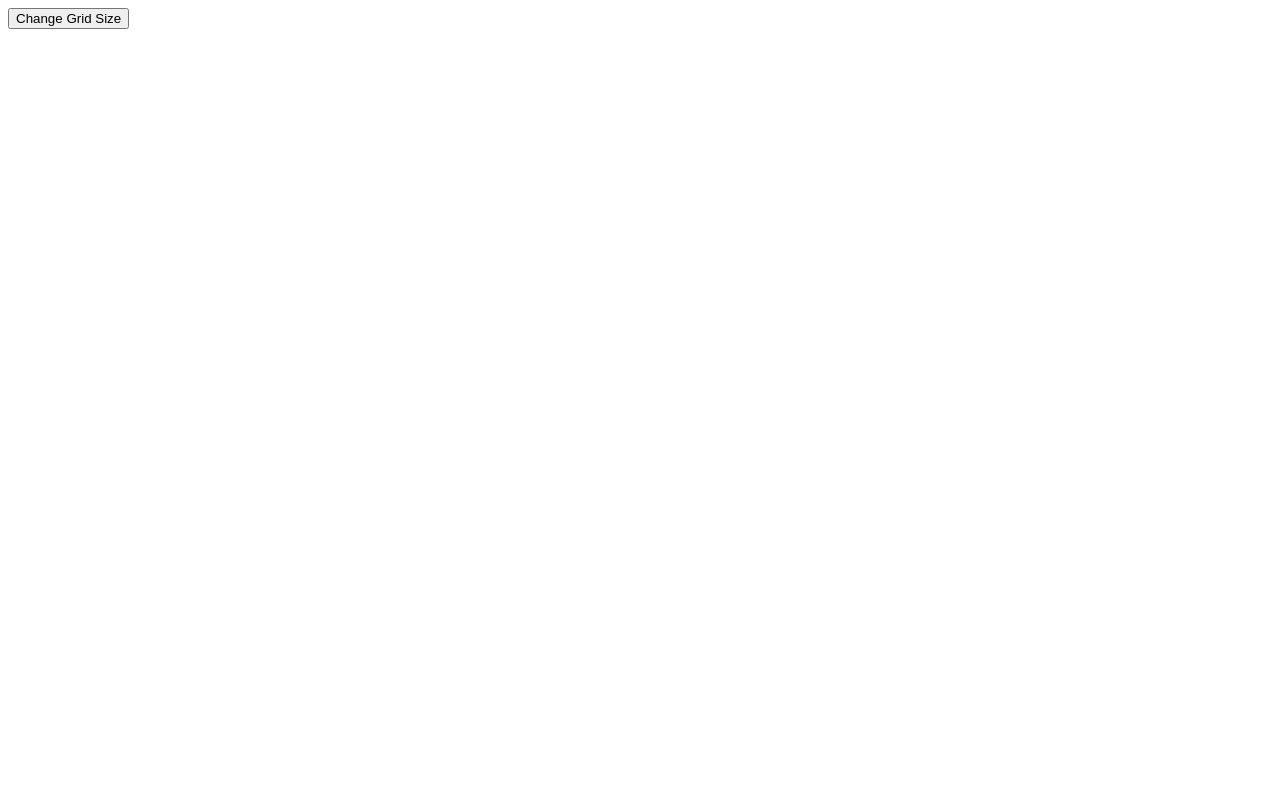
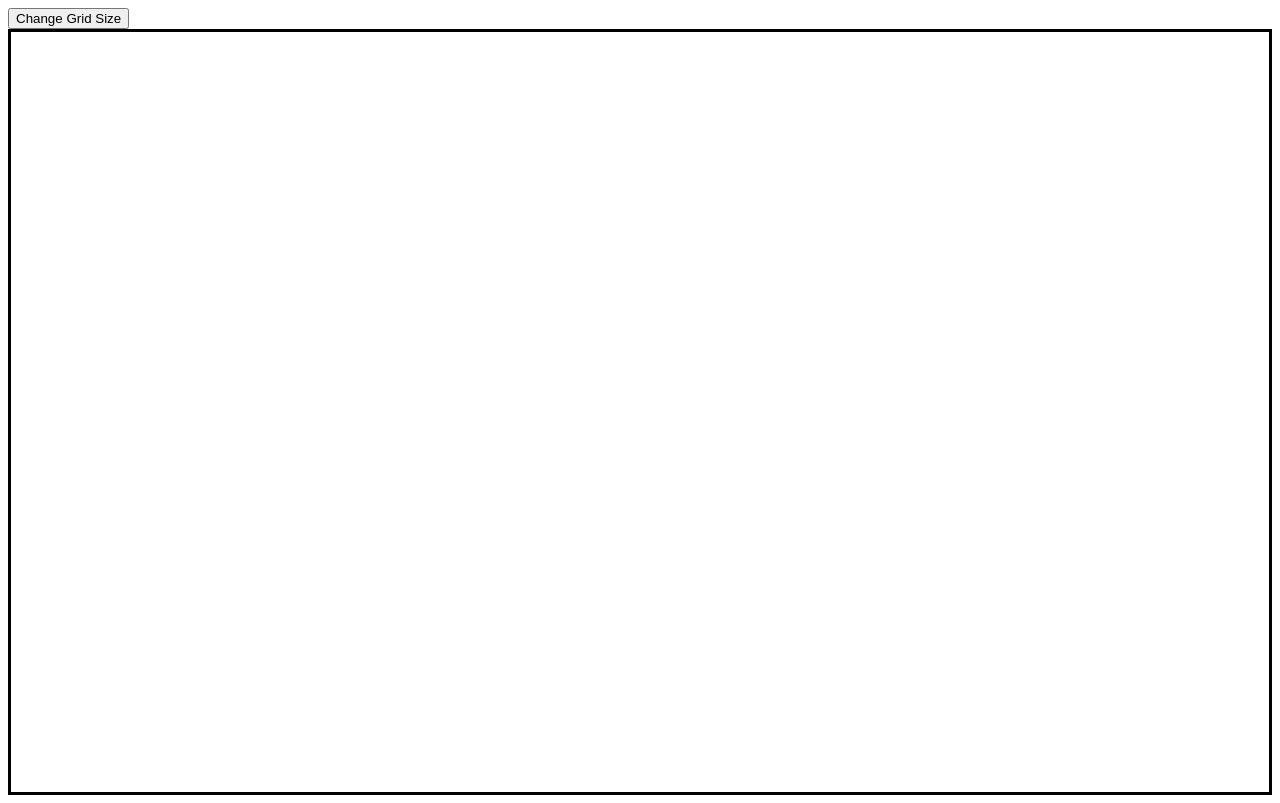
Before and after one commit to samob917/etch-a-sketch, a plain HTML site: page index.html in a window 1280 px wide. Drawn offline with Linux system fonts and the light colour scheme.

Commit message:
Add border around etch-a-sketch area
Added the border but could not do anything about the gap on the side.
I am now doing research on how to remove that gap.

```diff
--- a/style.css
+++ b/style.css
@@ -3,4 +3,6 @@
     flex-wrap: wrap;
     justify-content: center;
     align-items: center;
+    border: solid black;
+    padding: 0;
 }
```
